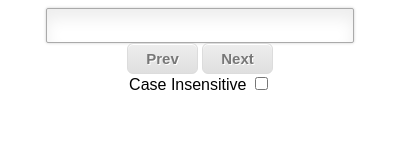
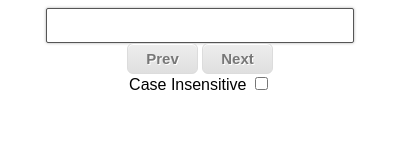
Before and after one commit to gsingh93/regex-search, a browser extension: page src/popup/popup.html in a window 400 px wide. Drawn offline with Linux system fonts and the light colour scheme.

Commit message:
Added autofocus on regex input

```diff
--- a/src/popup/popup.html
+++ b/src/popup/popup.html
@@ -80,7 +80,7 @@
   </head>
   <body>
     <div>
-    <input type="text" id="query">
+    <input type="text" id="query" autofocus>
     <div style="text-align: center">
       <button class="button" id="prev">Prev</button>
       <button class="button" id="next">Next</button>
```
